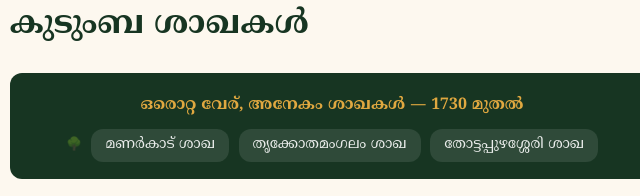
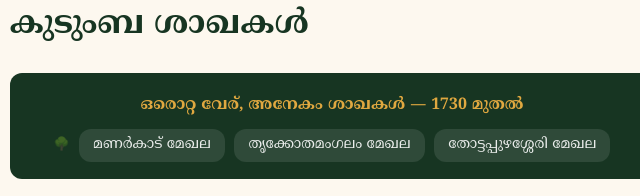
Before and after one commit to KARIMPANNOOR/FAMILY, a plain HTML site: page index.html in a window 1280 px wide. Shown: the part 3921-4117 px from the top of the page, 308-948 px from the left. Drawn offline with nearby package versions, Linux system fonts and the light colour scheme.

Commit message:
Update index.html

```diff
--- a/index.html
+++ b/index.html
@@ -1515,7 +1515,7 @@ body::before{
         <div class="expand-hint">👆 വിവരങ്ങൾ കാണാൻ ടാപ്പ് ചെയ്യൂ</div>
         <div class="prog-expand-body">
           <ul class="prog-bullets">
-            <li>ശ്രീ. വർഗ്ഗീസ് കെ. മാണി — President, മണർകാട് ശാഖ</li>
+            <li>ശ്രീ. വർഗ്ഗീസ് കെ. മാണി — President, മണർകാട് മേഖല</li>
             <li>Rev. Dr. ഏബ്രഹാം വർഗ്ഗീസ് — President, തോട്ടപ്പുഴശ്ശേരി മേഖല</li>
             <li>ശ്രീ. V.T. മർക്കോസ്, വന്നല — President, തൃക്കോതമംഗലം മേഖല</li>
           </ul>
@@ -1578,7 +1578,7 @@ body::before{
         <div class="expand-hint">👆 കൂടുതൽ കാണാൻ ടാപ്പ് ചെയ്യൂ</div>
         <div class="prog-expand-body">
           <ul class="prog-bullets">
-            <li>ജില്ലാ പഞ്ചായത്ത് മെമ്പർ ആയി തിരഞ്ഞെടുക്കപ്പെട്ട ശ്രീമതി ഗ്രേസി കരിമ്പന്നൂരിനെ 3 ശാഖകളുടെ Presidents ചേർന്ന് മൊമെന്റോ നൽകി അനുമോദിക്കുന്നു</li>
+            <li>ജില്ലാ പഞ്ചായത്ത് മെമ്പർ ആയി തിരഞ്ഞെടുക്കപ്പെട്ട ശ്രീമതി ഗ്രേസി കരിമ്പന്നൂരിനെ 3 മേഖലകളുടെ Presidents ചേർന്ന് മൊമെന്റോ നൽകി അനുമോദിക്കുന്നു</li>
           </ul>
         </div>
         <span class="prog-tag">Felicitation</span>
@@ -1594,8 +1594,8 @@ body::before{
         <div class="prog-expand-body">
           <ul class="prog-bullets">
             <li>Rev. Fr. Abraham, കരിമ്പന്നൂർ</li>
-            <li>Rev. Dr. ഏബ്രഹാം വർഗ്ഗീസ് — President, തോട്ടപ്പുഴശ്ശേരി ശാഖ</li>
-            <li>ശ്രീ. V.T. മർക്കോസ്, വന്നല — President, തൃക്കോതമംഗലം ശാഖ</li>
+            <li>Rev. Dr. ഏബ്രഹാം വർഗ്ഗീസ് — President, തോട്ടപ്പുഴശ്ശേരി മേഖല</li>
+            <li>ശ്രീ. V.T. മർക്കോസ്, വന്നല — President, തൃക്കോതമംഗലം മേഖല</li>
           </ul>
         </div>
         <span class="prog-tag">Felicitations</span>
@@ -1653,7 +1653,7 @@ body::before{
               </div>
               <div class="merit-family">
                 Mr. Sumod Kuruvilla &amp; Mrs. Asha Jose Kunnathu-ന്റെ പ്രിയ പുത്രൻ.<br>
-                വടവാതൂർ കരിമ്പന്നൂർ, പരേതനായ ശ്രീ. K.S. കുരുവിള (കകുഞ്ഞുമോൻ) അവർകളുടെ പ്രിയ കൊച്ചുമകൻ.
+                വടവാതൂർ കരിമ്പന്നൂർ, പരേതനായ ശ്രീ. K.S. കുരുവിള (കുഞ്ഞുമോൻ) അവർകളുടെ പ്രിയ കൊച്ചുമകൻ.
               </div>
             </div>
           </div>
@@ -1710,7 +1710,7 @@ body::before{
     <div style="font-family:'Noto Serif Malayalam',serif;font-size:1rem;color:var(--amber);font-weight:700;margin-bottom:.6rem;">ഒരൊറ്റ വേര്, അനേകം ശാഖകൾ — 1730 മുതൽ</div>
     <div style="display:flex;justify-content:center;align-items:center;flex-wrap:wrap;gap:.4rem .6rem;">
       <span style="color:rgba(255,255,255,.35);font-size:.8rem;">🌳</span>
-      <span style="font-family:Noto Serif Malayalam,serif;font-size:.9rem;color:rgba(255,255,255,.9);background:rgba(255,255,255,.1);padding:4px 14px;border-radius:12px;">മണർകാട് ശാഖ</span><span style="font-family:Noto Serif Malayalam,serif;font-size:.9rem;color:rgba(255,255,255,.9);background:rgba(255,255,255,.1);padding:4px 14px;border-radius:12px;">തൃക്കോതമംഗലം ശാഖ</span><span style="font-family:Noto Serif Malayalam,serif;font-size:.9rem;color:rgba(255,255,255,.9);background:rgba(255,255,255,.1);padding:4px 14px;border-radius:12px;">തോട്ടപ്പുഴശ്ശേരി ശാഖ</span>
+      <span style="font-family:Noto Serif Malayalam,serif;font-size:.9rem;color:rgba(255,255,255,.9);background:rgba(255,255,255,.1);padding:4px 14px;border-radius:12px;">മണർകാട് മേഖല</span><span style="font-family:Noto Serif Malayalam,serif;font-size:.9rem;color:rgba(255,255,255,.9);background:rgba(255,255,255,.1);padding:4px 14px;border-radius:12px;">തൃക്കോതമംഗലം മേഖല</span><span style="font-family:Noto Serif Malayalam,serif;font-size:.9rem;color:rgba(255,255,255,.9);background:rgba(255,255,255,.1);padding:4px 14px;border-radius:12px;">തോട്ടപ്പുഴശ്ശേരി മേഖല</span>
     </div>
   </div>
     <div class="search-wrap">
```
